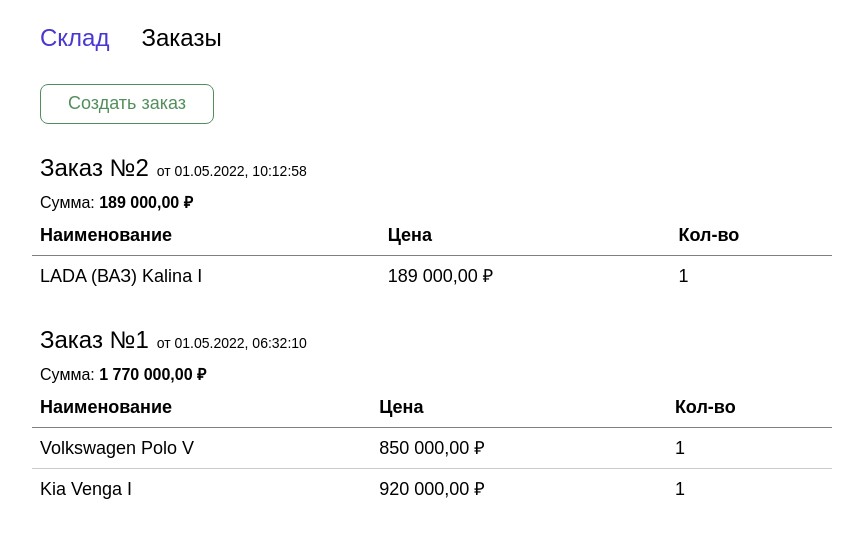
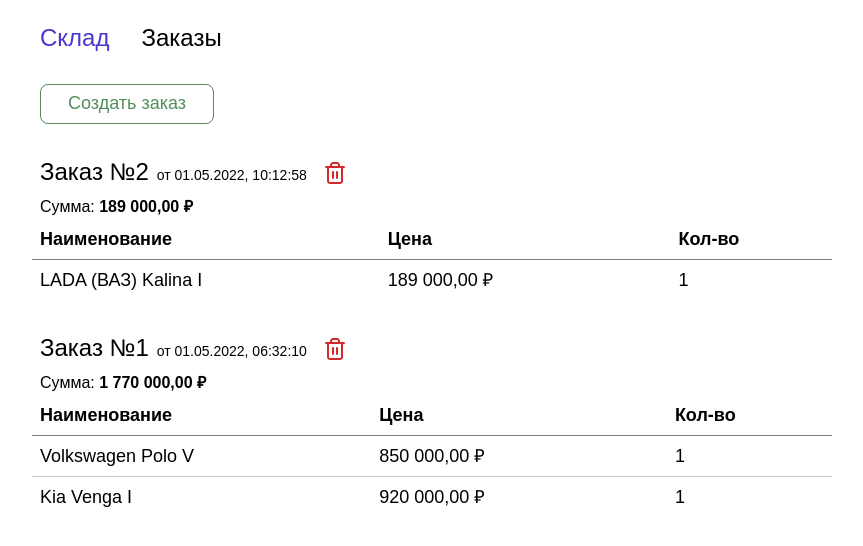
Before and after one commit to staskozin/stock-mpei, a React (Create React App) app: page /orders in a window 1280 px wide. Shown: the top 546 px of the page, without its empty margins (200-1063 px from the left). Built offline with nearby package versions, Linux system fonts and the light colour scheme.

Commit message:
Реализовал удаление заказов

```diff
--- a/src/features/orders/OrdersPage.module.scss
+++ b/src/features/orders/OrdersPage.module.scss
@@ -11,6 +11,7 @@
 
 .datetime {
   font-size: 14px;
+  margin-right: 16px;
 }
 
 .sum {
@@ -22,3 +23,17 @@
     font-weight: bold;
   }
 }
+
+.button {
+  border: none;
+  appearance: none;
+  background: none;
+  padding: 0;
+  width: 24px;
+  height: 24px;
+
+  img {
+    position: relative;
+    top: 5px;
+  }
+}
--- a/src/features/orders/OrdersPage.tsx
+++ b/src/features/orders/OrdersPage.tsx
@@ -5,6 +5,7 @@ import ProductsTable from '../products/ProductsTable'
 
 import {
   Order,
+  remove,
   selectOrders
 } from './ordersSlice'
 
@@ -23,19 +24,26 @@ const OrdersPage = () => {
         handler={() => { }}
       />
       {
-        orders.map((o: Order) => {
+        orders.length
+          ? orders.map((o: Order) => {
             const sum = o.products.reduce((acc, cur) => {
               return acc + cur.price * cur.quantity
             }, 0)
             return (
               <div className={s.order} key={o.number}>
                 <span className={s.header}>Заказ №{o.number}</span>
-              <time className={s.datetime} dateTime={o.date.toISOString()}>от {o.date.toLocaleString('ru-RU')}</time>
+                <time className={s.datetime} dateTime={o.date.toISOString()}>
+                  от {o.date.toLocaleString('ru-RU')}
+                </time>
+                <button className={s.button} onClick={() => dispatch(remove(o.number))}>
+                  <img src='/icon/delete.svg' alt='Удалить заказ' />
+                </button>
                 <span className={s.sum}>Сумма: <span>{formatPrice(sum)}</span></span>
                 <ProductsTable products={o.products} />
               </div>
             )
           })
+          : <p>Список заказов пуст.</p>
       }
     </>
   )
```
Lines whose indentation alone changed are shown as unchanged.
